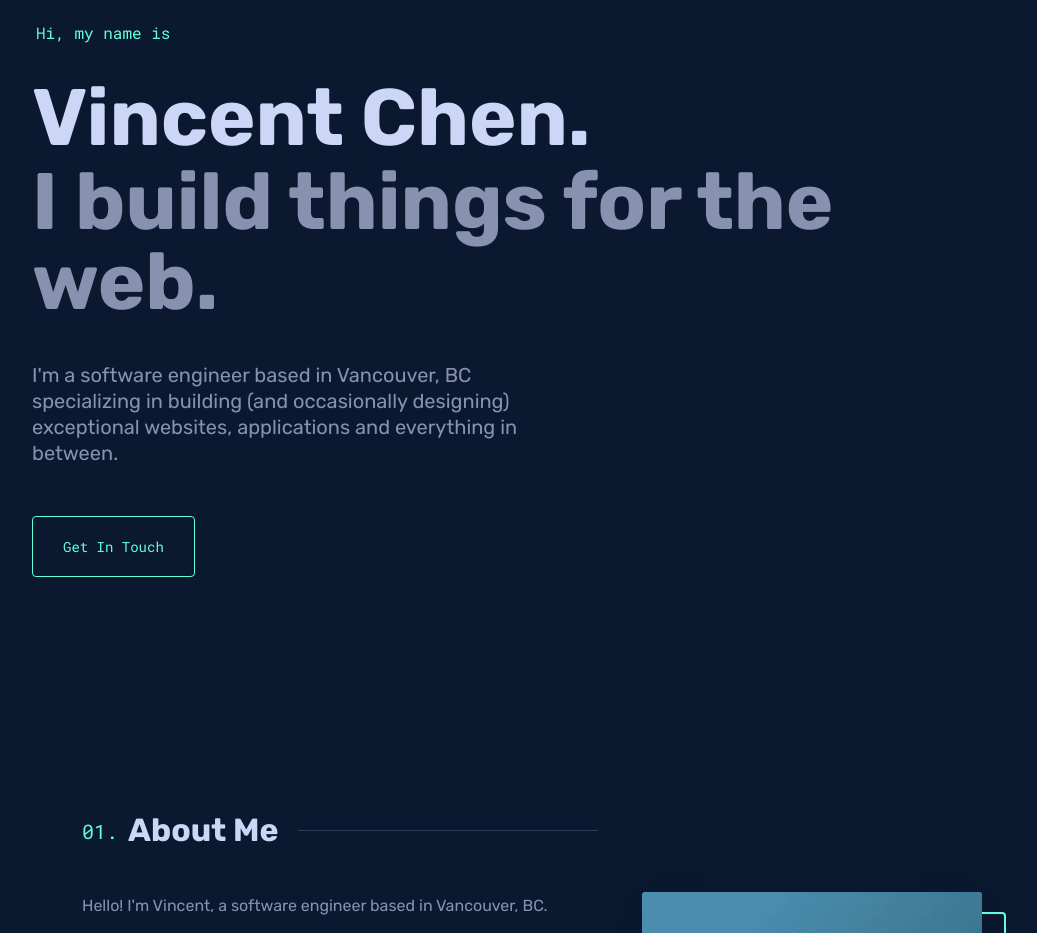
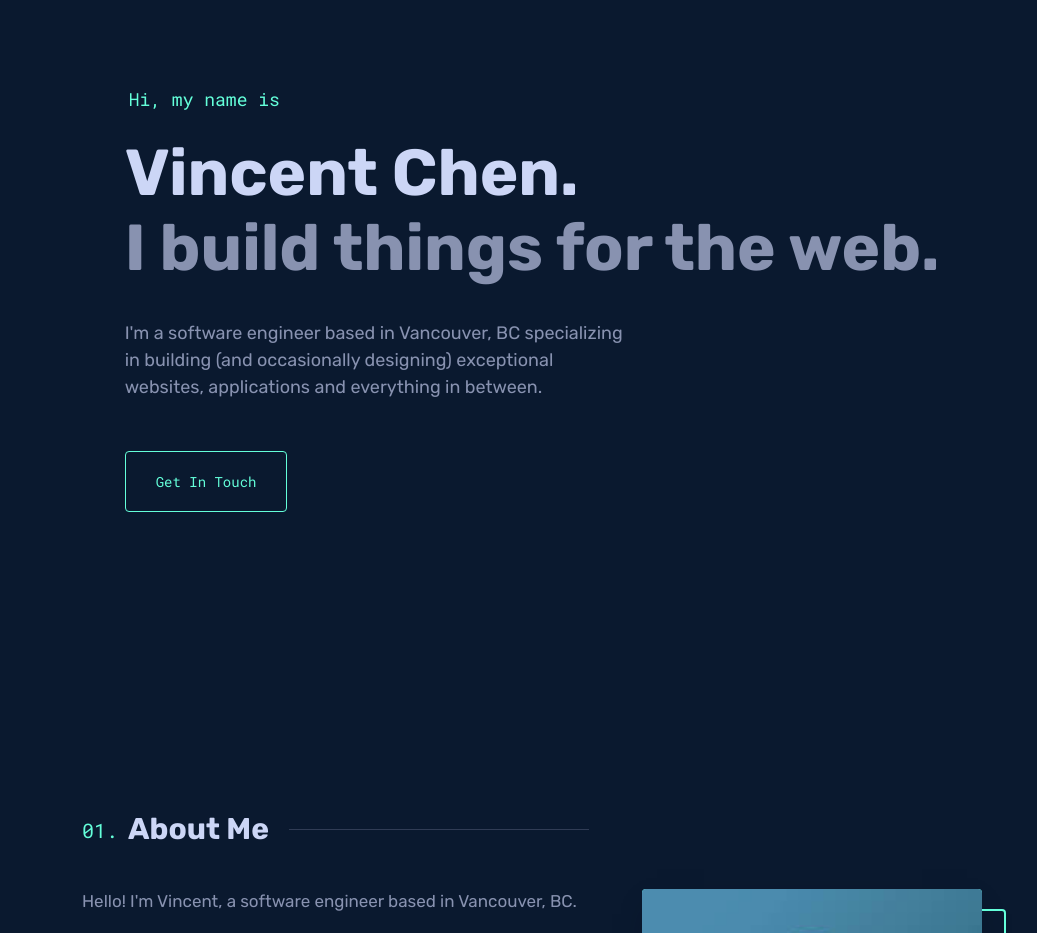
Before and after one commit to vchen92/portfolio-webiste, a React (Create React App) app: page / in a window 1280 px wide. Shown: the part 100-1033 px from the top of the page, without its empty margins (108-1145 px from the left). Built offline with nearby package versions, Linux system fonts and the light colour scheme.

Commit message:
styling fixes

```diff
--- a/src/App.css
+++ b/src/App.css
@@ -38,7 +38,3 @@ body {
 	margin: 0 auto;
 	box-sizing: border-box;
 }
-
-.teal {
-	color: var(--green);
-}
--- a/src/components/About/About.css
+++ b/src/components/About/About.css
@@ -4,8 +4,8 @@
 
 .about__description p {
 	margin-bottom: 15px;
-	font-size: var(--fz-md);
-	line-height: 1.8;
+	font-size: 17px;
+	line-height: 1.5;
 }
 
 .about__container {
--- a/src/components/Landing/Landing.css
+++ b/src/components/Landing/Landing.css
@@ -10,16 +10,16 @@
 }
 
 .landing__hi {
-	font-size: clamp(var(--fz-sm), 5vw, var(--fz-md));
+	font-size: clamp(var(--fz-md), 5vw, var(--fz-lg));
 	color: var(--green);
-	margin: 0 0 30px 4px;
+	margin: 0 0 20px 4px;
 	font-weight: 400;
 	font-family: var(--font-mono);
 }
 
 .landing__name {
 	color: var(--lightest-slate);
-	line-height: 1.1;
+	line-height: 1.3;
 }
 
 .landing__subheader {
@@ -30,15 +30,17 @@
 
 .landing__heading {
 	margin: 0px;
-	font-size: clamp(40px, 8vw, 80px);
+	font-size: clamp(25px, 8vw, 65px);
 	font-weight: 600;
 }
 
 .landing__about {
 	color: var(--slate);
+	font-size: var(--fz-lg);
 	font-weight: 200;
 	max-width: 500px;
 	margin-top: 40px;
+	line-height: 1.5;
 }
 
 .landing__button {
--- a/src/components/NumberHeading/NumberHeading.css
+++ b/src/components/NumberHeading/NumberHeading.css
@@ -6,7 +6,7 @@
 	position: relative;
 	margin: 10px 0px 40px;
 	width: 100%;
-	font-size: clamp(26px, 5vw, var(--fz-heading));
+	font-size: clamp(22px, 5vw, var(--fz-heading));
 	white-space: nowrap;
 	color: var(--lightest-slate);
 }
--- a/src/shared.css
+++ b/src/shared.css
@@ -26,7 +26,7 @@
 	--fz-lg: 18px;
 	--fz-xl: 20px;
 	--fz-xxl: 22px;
-	--fz-heading: 32px;
+	--fz-heading: 30px;
 
 	--border-radius: 4px;
 
```
